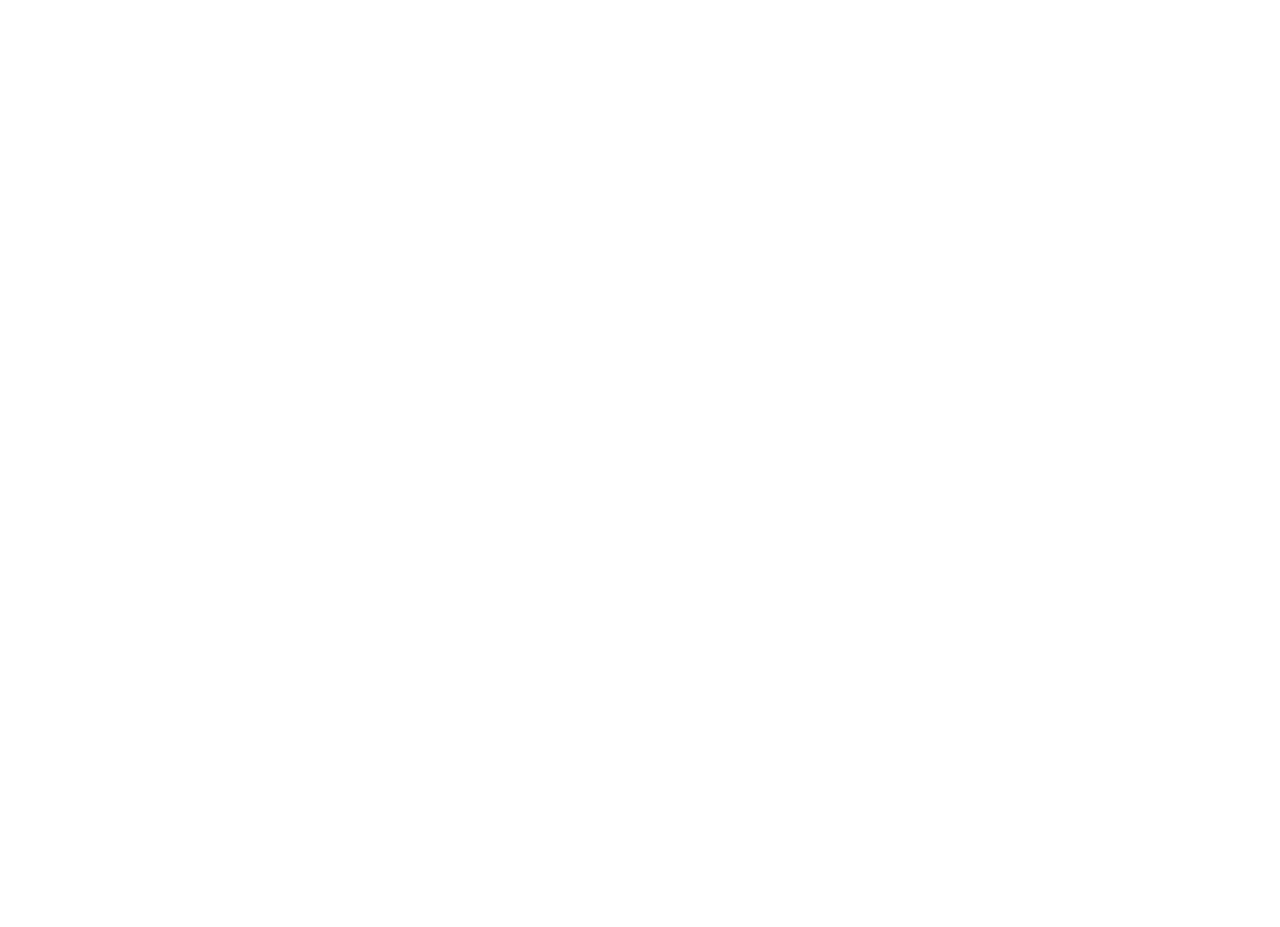
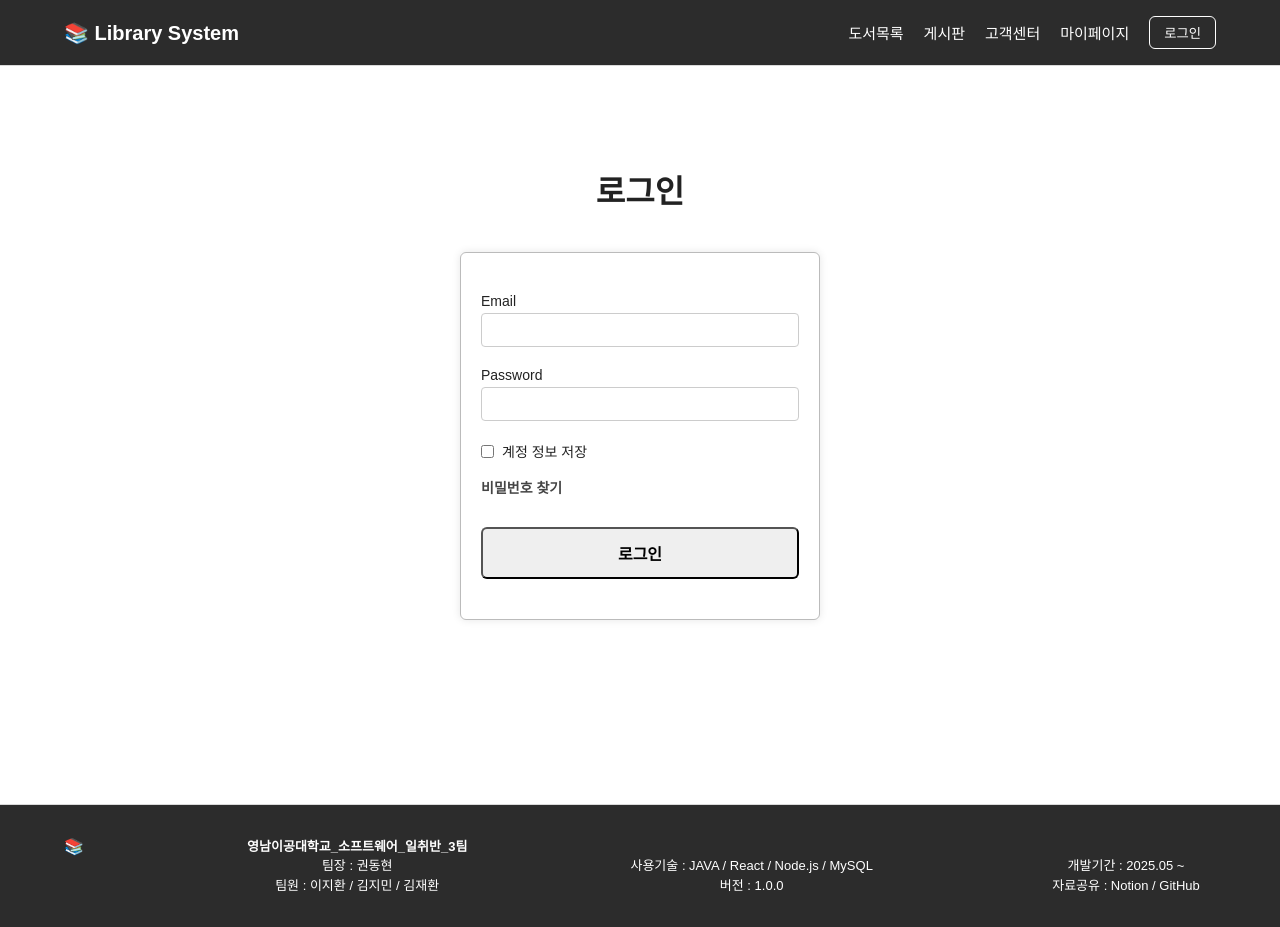
Before and after one commit to dhkdhkdhk-1/2025JavaProject, a React (Create React App) app in the folder frontend/: page /login in a window 1280 px wide. Before the commit this address had no page. Before the commit the page ends 800 px from the top, so only its background shows below. Built offline with nearby package versions, Linux system fonts and the light colour scheme.

Commit message:
LoginFrontend

```diff
--- a/frontend/src/App.tsx
+++ b/frontend/src/App.tsx
@@ -1,6 +1,7 @@
 import { BrowserRouter, Routes, Route } from "react-router-dom";
 import Layout from "./layout/Layout";
-import Home from "./pages/home/Home";
+import Login from "./pages/login/Login"; // 로그인 컴포넌트
+import Home from "./pages/home/Home"; // 홈 컴포넌트 (새로 만드셨거나 기존에 있음)
 import BookList from "./pages/booklist/BookList";
 
 function App() {
@@ -9,10 +10,12 @@
       <Routes>
         <Route element={<Layout />}>
           <Route path="/" element={<Home />} />
+          <Route path="/login" element={<Login />} />
           <Route path="/books" element={<BookList />} />
         </Route>
       </Routes>
     </BrowserRouter>
   );
 }
+
 export default App;
--- a/frontend/src/components/header/Header.jsx
+++ b/frontend/src/components/header/Header.jsx
@@ -1,6 +1,13 @@
+import { useNavigate } from "react-router-dom";
 import "./Header.css";
 
 export default function Header() {
+  const navigate = useNavigate();
+
+  const handleLoginClick = () => {
+    navigate("/login");
+  };
+
   return (
     <header className="header">
       <div className="header-left">
@@ -12,7 +19,10 @@
         <a href="/board">게시판</a>
         <a href="/support">고객센터</a>
         <a href="/mypage">마이페이지</a>
-        <button className="login-btn">로그인</button>
+        <button className="login-btn" onClick={handleLoginClick}>
+          로그인
+        </button>
+        {/* <button className="login-btn">회원가입</button> */}
       </nav>
     </header>
   );
--- /dev/null
+++ b/frontend/src/pages/login/Login-Style.css
@@ -0,0 +1,46 @@
+:root {
+  --color-primary: #222;
+  --color-secondary: #007bff;
+  --color-border: #bbb;
+  --color-border-focus: #555;
+  --color-background: #fff;
+  --color-text-muted: #444;
+
+  --font-size-title: 32px;
+  --font-size-input: 14px;
+  --font-size-button: 16px;
+
+  --spacing-base: 20px;
+  --spacing-large: 40px;
+
+  --border-radius: 6px;
+  --input-padding: 8px 12px;
+}
+
+/* 기본 초기화 */
+* {
+  box-sizing: border-box;
+  margin: 0;
+  padding: 0;
+}
+
+html,
+body {
+  height: 100%;
+}
+
+body {
+  display: flex;
+  flex-direction: column;
+  min-height: 100vh;
+  background-color: var(--color-background);
+  color: var(--color-primary);
+  font-family: sans-serif;
+}
+
+/* 메인 콘텐츠 */
+main {
+  flex: 1;
+  padding: var(--spacing-base);
+  margin-bottom: 43.7px; /* footer와의 간격 */
+}
--- /dev/null
+++ b/frontend/src/pages/login/Login-Variables.css
@@ -0,0 +1,76 @@
+@import "./Login-Variables.css";
+
+.login-page {
+  max-width: 400px;
+  margin: 80px auto 120px auto;
+  padding: 0 var(--spacing-base);
+  background-color: var(--color-background);
+  text-align: center;
+}
+
+.login-title {
+  margin-bottom: var(--spacing-large);
+  font-weight: bold;
+  font-size: var(--font-size-title);
+  color: var(--color-primary);
+}
+
+.login-box {
+  border: 1px solid var(--color-border);
+  padding: var(--spacing-large) var(--spacing-base);
+  border-radius: var(--border-radius);
+  box-shadow: 0 0 8px rgba(0, 0, 0, 0.1);
+  background-color: var(--color-background);
+  text-align: left;
+}
+
+.login-input {
+  margin-bottom: var(--spacing-base);
+}
+
+.login-input-field {
+  width: 100%;
+  padding: var(--input-padding);
+  font-size: var(--font-size-input);
+  border: 1px solid #ccc;
+  border-radius: 4px;
+  box-sizing: border-box;
+  transition: border-color 0.2s ease;
+}
+
+.login-input-field:focus {
+  border-color: var(--color-border-focus);
+  outline: none;
+}
+
+.login-checkbox {
+  display: flex;
+  align-items: center;
+  margin-bottom: 16px;
+  font-size: var(--font-size-input);
+  cursor: pointer;
+}
+
+.login-forgot {
+  font-size: var(--font-size-input);
+  color: var(--color-text-muted);
+  margin-bottom: 30px;
+  cursor: pointer;
+  user-select: none;
+  font-weight: 600;
+}
+
+.login-forgot:hover {
+  color: var(--color-secondary);
+  text-decoration: underline;
+}
+
+.login-button {
+  width: 100%;
+  display: block;
+  padding: 12px 0;
+  font-weight: 600;
+  font-size: var(--font-size-button);
+  border-radius: var(--border-radius);
+  cursor: pointer;
+}
--- /dev/null
+++ b/frontend/src/pages/login/Login.tsx
@@ -0,0 +1,57 @@
+import React, { useState } from "react";
+import { CheckboxField } from "./components/CheckboxField";
+import { InputField } from "./components/InputField";
+import { VariantPrimaryWrapper } from "./components/VariantPrimaryWrapper";
+import "./Login-Variables.css";
+import "./Login-Style.css";
+
+const Login: React.FC = () => {
+  const [email, setEmail] = useState("");
+  const [password, setPassword] = useState("");
+  const [remember, setRemember] = useState(false);
+
+  const handleLogin = () => {
+    // 로그인 처리 로직 작성
+    console.log({ email, password, remember });
+  };
+
+  return (
+    <div className="login-page">
+      <h1 className="login-title">로그인</h1>
+      <div className="login-box">
+        <InputField
+          className="login-input"
+          inputClassName="login-input-field"
+          label="Email"
+          value={email}
+          valueType="value"
+          onChange={(e) => setEmail(e.target.value)}
+        />
+        <InputField
+          className="login-input"
+          inputClassName="login-input-field"
+          label="Password"
+          value={password}
+          valueType="value"
+          onChange={(e) => setPassword(e.target.value)}
+        />
+        <CheckboxField
+          className="login-checkbox"
+          label="계정 정보 저장"
+          valueType={remember ? "checked" : "unchecked"}
+          onChange={(e) => setRemember(e.target.checked)}
+        />
+        <div className="login-forgot">비밀번호 찾기</div>
+        <VariantPrimaryWrapper
+          className="login-button"
+          label="로그인"
+          size="medium"
+          variant="primary"
+          onClick={handleLogin}
+        />
+      </div>
+    </div>
+  );
+};
+
+export default Login;
--- /dev/null
+++ b/frontend/src/pages/login/components/CheckboxField.tsx
@@ -0,0 +1,33 @@
+import React from "react";
+
+type CheckboxFieldProps = {
+  className?: string;
+  label: string;
+  valueType?: "checked" | "unchecked";
+  state?: "default" | "disabled";
+  description?: string;
+  onChange?: (e: React.ChangeEvent<HTMLInputElement>) => void;
+};
+
+export const CheckboxField: React.FC<CheckboxFieldProps> = ({
+  className = "",
+  label,
+  valueType = "unchecked",
+  state = "default",
+  description,
+  onChange,
+}) => {
+  return (
+    <label className={`checkbox-field ${className}`}>
+      <input
+        type="checkbox"
+        defaultChecked={valueType === "checked"}
+        disabled={state === "disabled"}
+        style={{ marginRight: "8px" }}
+        onChange={onChange}
+      />
+      {label}
+      {description && <div className="checkbox-desc">{description}</div>}
+    </label>
+  );
+};
--- /dev/null
+++ b/frontend/src/pages/login/components/InputField.tsx
@@ -0,0 +1,39 @@
+import React from "react";
+
+type InputFieldProps = {
+  className?: string;
+  inputClassName?: string;
+  label: string;
+  value?: string;
+  valueType?: "placeholder" | "value";
+  state?: "default" | "disabled";
+  onChange?: (e: React.ChangeEvent<HTMLInputElement>) => void;
+};
+
+export const InputField: React.FC<InputFieldProps> = ({
+  className = "",
+  inputClassName = "",
+  label,
+  value = "",
+  valueType = "placeholder",
+  state = "default",
+  onChange,
+}) => {
+  return (
+    <div className={`input-field ${className}`}>
+      <label
+        style={{ display: "block", marginBottom: "4px", fontSize: "14px" }}
+      >
+        {label}
+      </label>
+      <input
+        type="text"
+        className={inputClassName}
+        placeholder={valueType === "placeholder" ? value : ""}
+        value={valueType === "value" ? value : undefined}
+        disabled={state === "disabled"}
+        onChange={onChange}
+      />
+    </div>
+  );
+};
--- /dev/null
+++ b/frontend/src/pages/login/components/VariantPrimaryWrapper.tsx
@@ -0,0 +1,26 @@
+import React from "react";
+
+type VariantPrimaryWrapperProps = {
+  className?: string;
+  label: string;
+  size?: "small" | "medium" | "large";
+  variant?: "primary" | "secondary";
+  onClick?: React.MouseEventHandler<HTMLButtonElement>;
+};
+
+export const VariantPrimaryWrapper: React.FC<VariantPrimaryWrapperProps> = ({
+  className = "",
+  label,
+  size = "medium",
+  variant = "primary",
+  onClick,
+}) => {
+  return (
+    <button
+      className={`btn ${className} btn-${size} btn-${variant}`}
+      onClick={onClick}
+    >
+      {label}
+    </button>
+  );
+};
```
Also changed, not shown: frontend/src/pages/login/components/TextContentTitle.tsx (added, +33 -0 lines).
